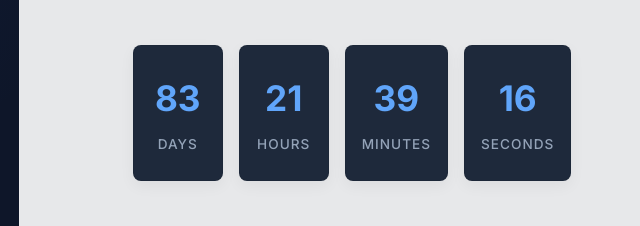
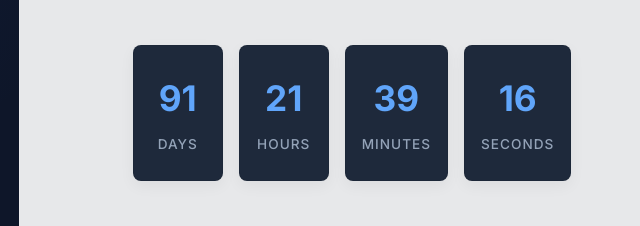
Before and after one commit to hack2rank/hack2rankweb, a plain HTML site: page index.html in a window 1280 px wide. Shown: the part 252-478 px from the top of the page, 288-928 px from the left. Drawn offline with Linux system fonts and the light colour scheme.

Commit message:
Update index.html

```diff
--- a/index.html
+++ b/index.html
@@ -351,7 +351,7 @@
   </div>
 
   <script>
-  const launchDate = new Date("2025-09-15T12:00:00");
+  const launchDate = new Date("2025-09-23T12:00:00");
   const countdownFunction = setInterval(() => {
     const now = new Date().getTime();
     const distance = launchDate - now;
```
